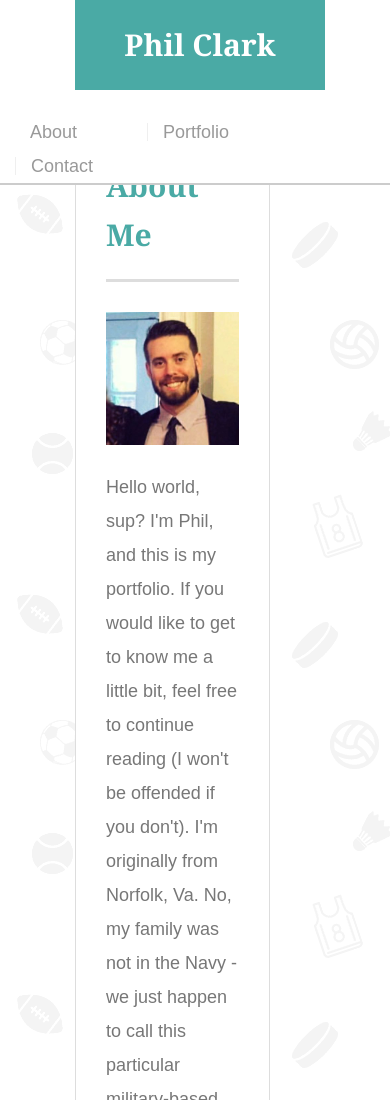
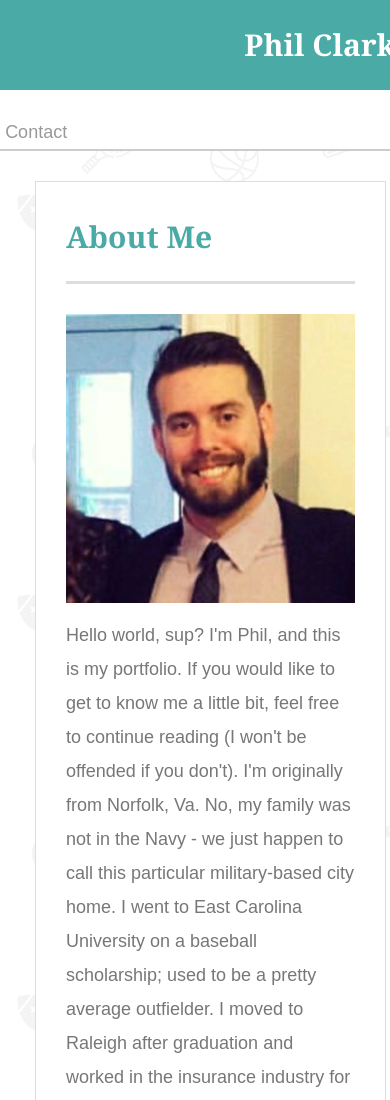
Before and after one commit to clarkp08/responsive-portfolio, a plain HTML site: page index.html in a window 390 px wide. Shown: the top 1100 px of the page. Drawn offline with Linux system fonts and the light colour scheme.

Commit message:
revision added

```diff
--- a/assets/css/style.css
+++ b/assets/css/style.css
@@ -262,4 +262,79 @@ input[type=submit] {
   .sidebar {
     margin-right: 75px;
   }
+
+.work {
+    width: 100%;
+  }
 }
+
+@media (max-width: 768px) {
+
+  .main-section {
+  max-width: 768px;
+  width: 90%;
+  margin-left: 35px;
+  margin-right: 20px;
+  }
+
+  .auth-image {
+    width: 50%;
+    margin-bottom: 15px;
+  }
+
+  .sidebar {
+    margin-right: 35px;
+    margin-left: 20px;
+    max-width: 768px;
+    width: 90%;
+  }
+
+  #logo {
+    margin-left: 20px;
+  }
+
+  nav a {
+    margin-right: 20px;
+  }
+
+.work {
+  width: 46%;
+}
+}
+
+@media (max-width: 640px) {
+
+  #masthead {
+    position: static;
+  }
+
+  #logo {
+    position: static;
+    margin: 0 0 0 0;
+  }
+
+  nav a {
+    position: static;
+  }
+
+  .auth-image {
+    width: 100%;
+  }
+
+  #main-container {
+    padding-top: 0px;
+  }
+
+  #logo {
+    width: 640px;
+  }
+
+  nav {
+    width: 640px;
+  }
+
+  .work {
+    width: 100%;
+  }
+
+}
```
